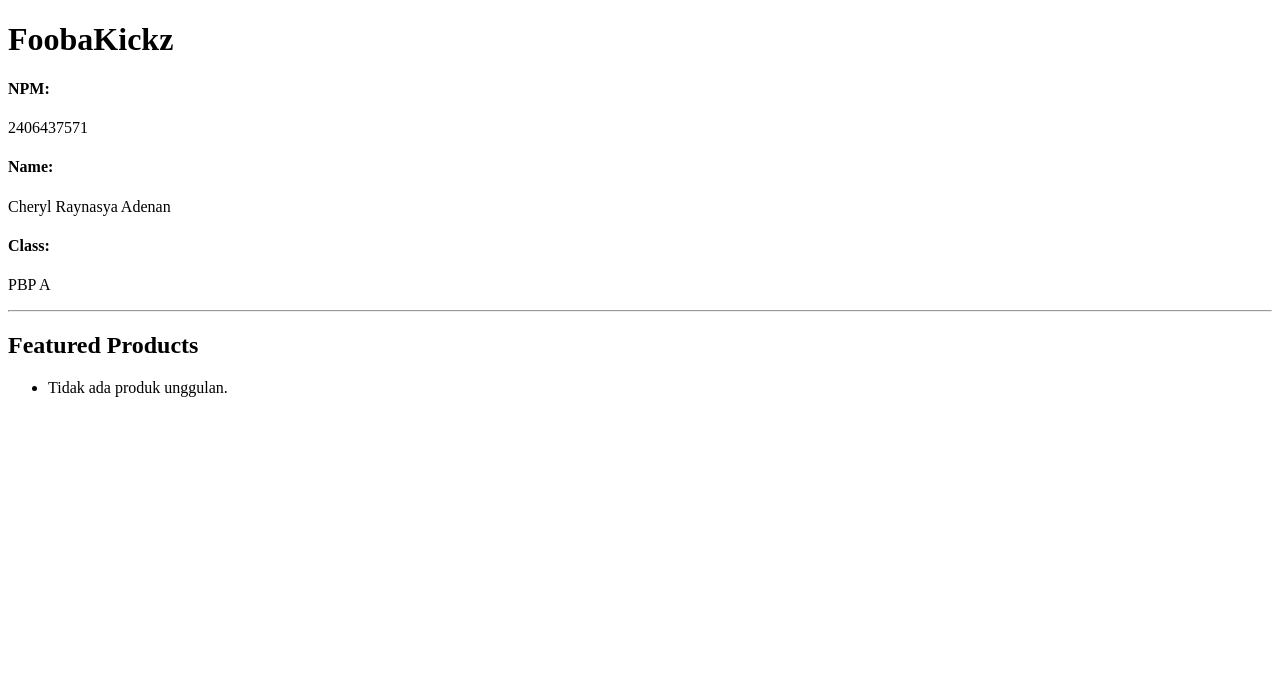
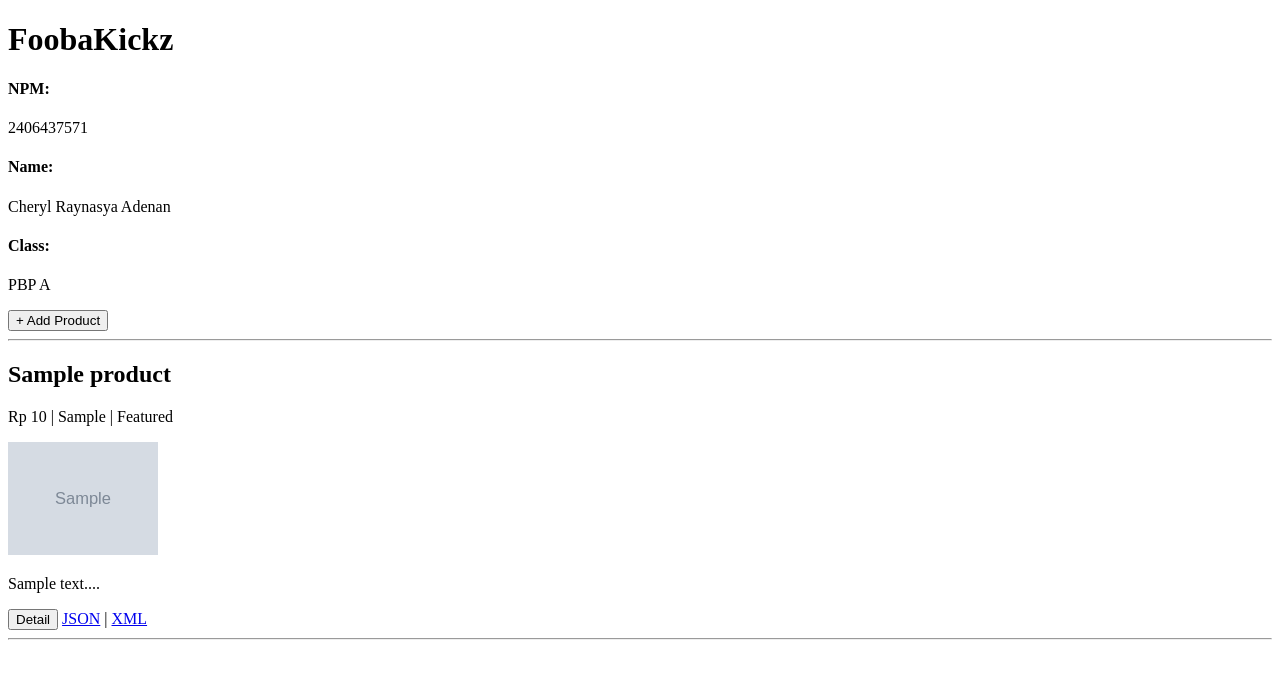
Before and after one commit to cheraynasya/foobakickz, a Django app: page / in a window 1280 px wide. Shown: the top 679 px of the page. Run offline with Django 5.2, Linux system fonts and the light colour scheme; tables that the repository leaves empty hold one stand-in row (values such as "Sample post"); grey boxes marked "Sample" are stand-in pictures.

Commit message:
Menggumpulan Tugas 3

```diff
--- a/main/models.py
+++ b/main/models.py
@@ -1,22 +1,22 @@
-import uuid
 from django.db import models
 
 class Product(models.Model):
 
-    name = models.CharField(max_length=200)
+    name = models.CharField(max_length=255)
     price = models.IntegerField()
     description = models.TextField()
     thumbnail = models.URLField(blank=True, null=True)
     category = models.CharField(max_length=100)
     is_featured = models.BooleanField(default=False)
 
+    stock = models.IntegerField(default=0)
+
+    created_at = models.DateTimeField(auto_now_add=True, null=True, blank=True)
+    views = models.IntegerField(default=0)
+
     def __str__(self):
         return self.name
 
-    @property
-    def is_news_hot(self):
-        return self.news_views > 20
-
     def increment_views(self):
-        self.news_views += 1
-        self.save()
+        self.views += 1
+        self.save(update_fields=['views'])
--- /dev/null
+++ b/main/templates/base.html
@@ -0,0 +1,11 @@
+<!DOCTYPE html>
+<html lang="en">
+<head>
+  <meta charset="utf-8" />
+  <meta name="viewport" content="width=device-width, initial-scale=1" />
+  <title>FoobaKickz</title>
+</head>
+<body>
+  {% block content %}{% endblock %}
+</body>
+</html>
--- a/main/templates/main.html
+++ b/main/templates/main.html
@@ -1,28 +1,32 @@
-<!doctype html>
-<html>
-<head>
-  <meta charset="utf-8" />
-  <title>FoobaKickz</title>
-</head>
-<body>
+{% extends 'base.html' %}
+
+{% block content %}
   <h1>FoobaKickz</h1>
 
   <h4>NPM: </h4>
-  <p>{{ npm }}</p> <!-- ubah sesuai NPM kamu -->
+  <p>{{ npm }}</p>
   <h4>Name: </h4>
-  <p>{{ name }}</p> <!-- ubah sesuai nama kamu -->
+  <p>{{ name }}</p>
   <h4>Class: </h4>
-  <p>{{ class }}</p> <!-- ubah sesuai kelas kamu -->
+  <p>{{ class }}</p>
 
-  <hr>
-  <h2>Featured Products</h2>
-  <ul>
-    {% for p in featured_products %}
-      <li>{{ p.name }} - Rp {{ p.price }}</li>
-    {% empty %}
-      <li>Tidak ada produk unggulan.</li>
-    {% endfor %}
-  </ul>
+  <a href="{% url 'main:create_product' %}"><button>+ Add Product</button></a>
+<hr>
 
-</body>
-</html>
+{% if not product_list %}
+<p>Belum ada produk.</p>
+{% else %}
+  {% for p in product_list %}
+    <div>
+      <h2>{{ p.name }}</h2>
+      <p>Rp {{ p.price }} | {{ p.category }} {% if p.is_featured %}| Featured{% endif %}</p>
+      {% if p.thumbnail %}<img src="{{ p.thumbnail }}" alt="{{ p.name }}" width="150">{% endif %}
+      <p>{{ p.description|truncatewords:20 }}...</p>
+      <a href="{% url 'main:show_product' p.id %}"><button>Detail</button></a>
+      <a href="{% url 'main:show_json_by_id' p.id %}">JSON</a> |
+      <a href="{% url 'main:show_xml_by_id' p.id %}">XML</a>
+    </div>
+    <hr>
+  {% endfor %}
+{% endif %}
+{% endblock %}
--- a/main/urls.py
+++ b/main/urls.py
@@ -1,8 +1,16 @@
 from django.urls import path
-from main.views import show_main
+from . import views
+# from .views import show_main, create_product, show_product
 
 app_name = 'main'
 
 urlpatterns = [
-    path('', show_main, name='show_main'),
+    path('', views.show_main, name='show_main'),
+    path('create-product/', views.create_product, name='create_product'),
+    path('product/<str:id>/', views.show_product, name='show_product'),
+
+    path('xml/', views.show_xml, name='show_xml'),
+    path('json/', views.show_json, name='show_json'),
+    path('xml/<int:product_id>/', views.show_xml_by_id, name='show_xml_by_id'),
+    path('json/<int:product_id>/', views.show_json_by_id, name='show_json_by_id'),
 ]
--- a/main/views.py
+++ b/main/views.py
@@ -1,11 +1,55 @@
-from django.shortcuts import render
-from .models import Product
+from django.shortcuts import render, redirect, get_object_or_404
+from django.http import HttpResponse
+from django.core import serializers
+from main.forms import ProductForm
+from main.models import Product
+
 def show_main(request):
+    product_list = Product.objects.all()
     context = {
         'npm' : '2406437571',
         'name': 'Cheryl Raynasya Adenan',
-        'class': 'PBP A'
+        'class': 'PBP A',
+        'product_list': product_list,
     }
 
     return render(request, "main.html", context)
-# Create your views here.
+
+def create_product(request):
+    form = ProductForm(request.POST or None)
+    if form.is_valid() and request.method == "POST":
+        form.save()
+        return redirect('main:show_main')
+
+    context = {'form': form}
+    return render(request, "create_product.html", context)
+
+def show_product(request, id):
+    product = get_object_or_404(Product, pk=id)
+    product.increment_views()
+    context = {'product': product}
+    return render(request, "product_detail.html", context)
+
+def show_xml(request):
+    product_list = Product.objects.all()
+    xml_data = serializers.serialize("xml", product_list)
+    return HttpResponse(xml_data, content_type="application/xml")
+
+def show_json(request):
+    product_list = Product.objects.all()
+    json_data = serializers.serialize("json", product_list)
+    return HttpResponse(json_data, content_type="application/json")
+
+def show_xml_by_id(request, product_id):
+        product_item = Product.objects.filter(pk=product_id)
+        if not product_item.exists():
+            return HttpResponse(status=404)
+        xml_data = serializers.serialize("xml", product_item)
+        return HttpResponse(xml_data, content_type="application/xml")
+
+def show_json_by_id(request, product_id):
+        product_item = Product.objects.filter(pk=product_id)
+        if not product_item.exists():
+            return HttpResponse(status=404)
+        json_data = serializers.serialize("json", product_item)
+        return HttpResponse(json_data, content_type="application/json")
```
Also changed, not shown: foobakickz/settings.py (+6 -2 lines), main/forms.py (added, +7 -0 lines), main/templates/create_product.html (added, +14 -0 lines), main/templates/product_detail.html (added, +15 -0 lines), README.md, main/migrations/0003_product_created_at_product_stock_product_views_and_more.py (added), 1 other file.
